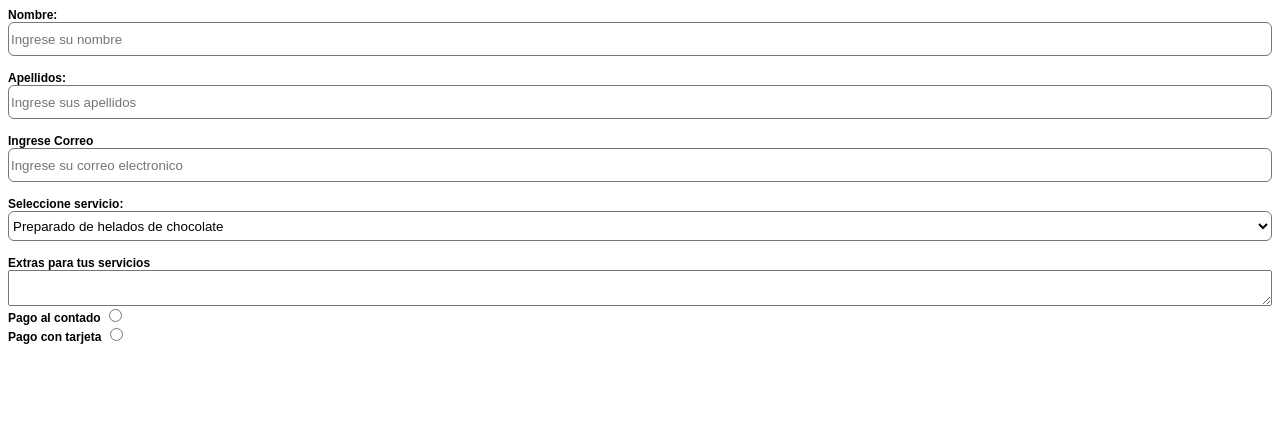
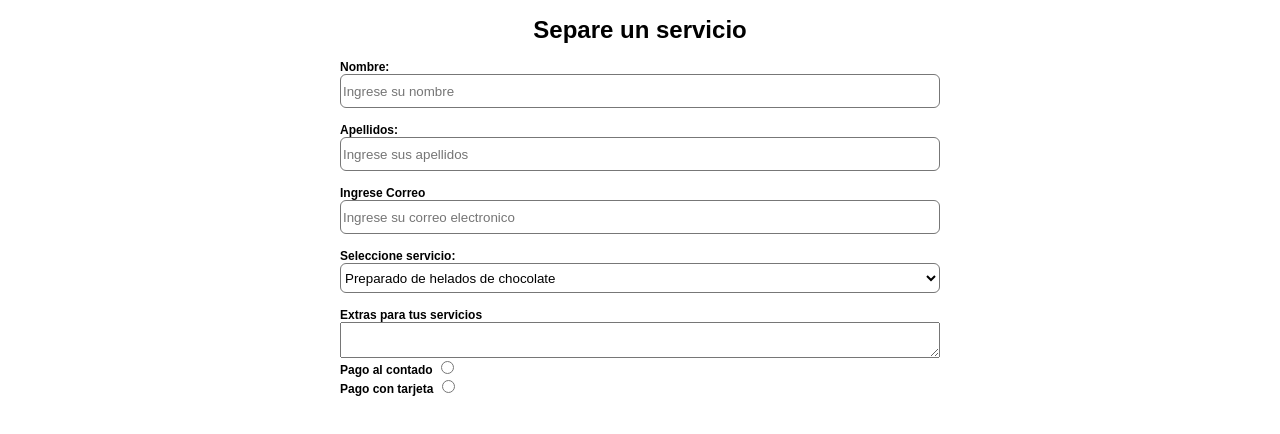
Before and after one commit to Juanpita40/Helados-crema, a plain HTML site: page contacto.html in a window 1280 px wide. Drawn offline with Linux system fonts and the light colour scheme.

Commit message:
centrar formulario
Se centró el formulario de servicio, se creó un h1 de titulo en la pagina contacto.html

```diff
--- a/contacto.html
+++ b/contacto.html
@@ -17,13 +17,21 @@
             form{
                 display: flex;
                 flex-direction: column;
+                width: 600px;
+                /* margin arriba 0px derecha  auto abajo 0px izquierda auto */
+                margin: 0px auto 0px auto;
             }
             label {
                 font-weight: bold; /* Negrita */
             }
+            h1 {
+                font-family: Arial, Helvetica, sans-serif;
+                text-align: center;
+            }
         </style>
     </head>
     <body>
+        <h1>Separe un servicio</h1>
         <form>
             <label for="nombre">Nombre:</label>
             <input type = "text" id="nombre" placeholder="Ingrese su nombre"/>
```
